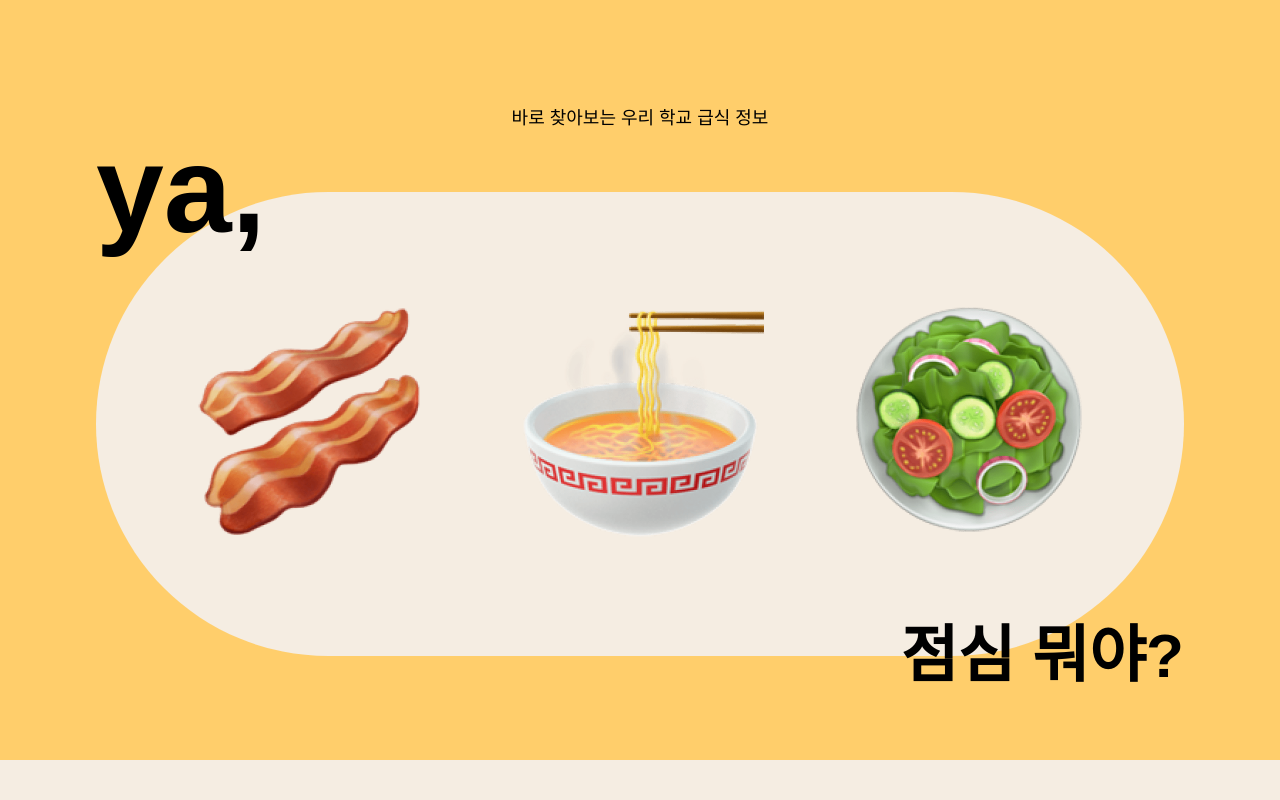
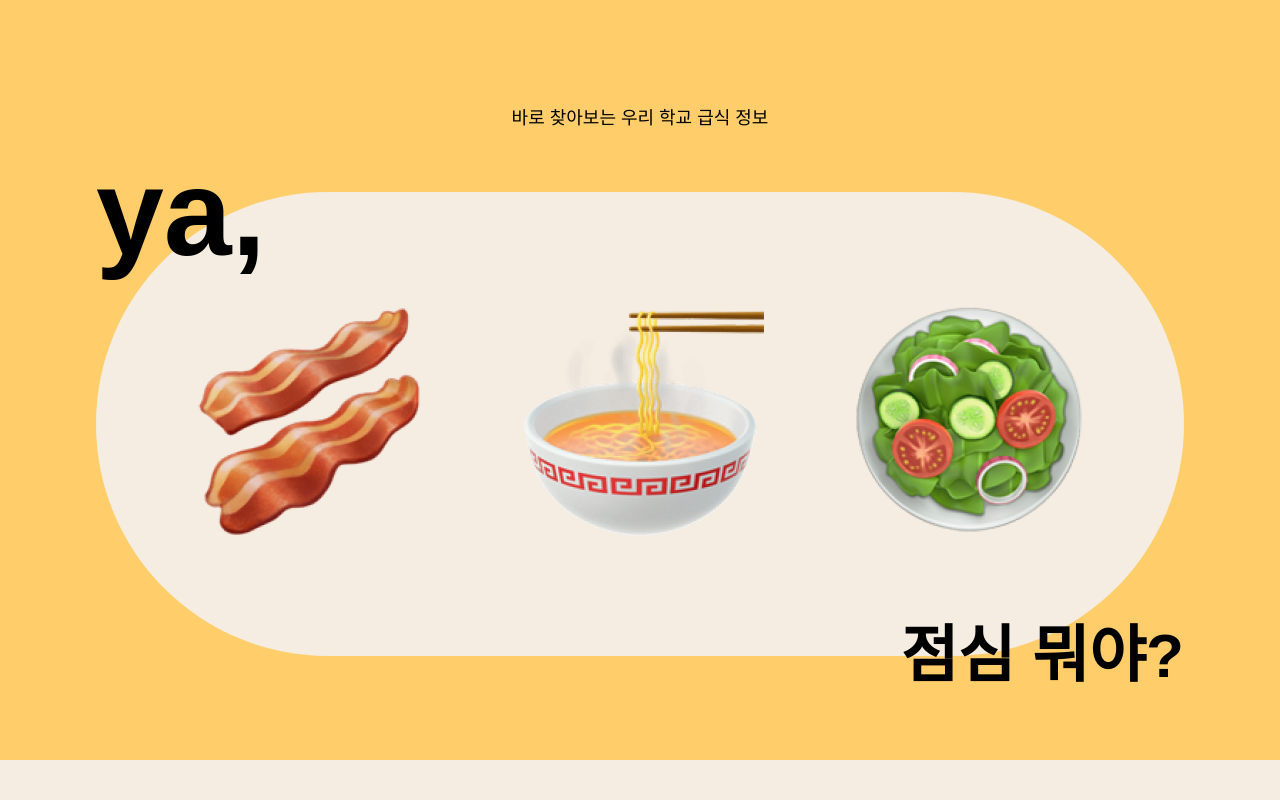
Before and after one commit to moonozz/school-meals, a React (Create React App) app: page / in a window 1280 px wide. Shown: the top 800 px of the page. Built offline with nearby package versions, Linux system fonts and the light colour scheme; a web font is replaced by a local one.

Commit message:
:lipstick: Style: Main 영역 이미지 애니메이션 수정

```diff
--- a/src/sections/Main.tsx
+++ b/src/sections/Main.tsx
@@ -4,31 +4,16 @@ import mainImg from "../data/mainImg";
 
 function Main() {
   const mainImgArr = mainImg;
-  // const IMG_URL = `${process.env.PUBLIC_URL}/assets/`;
-  // console.log(mainImgArr[0]);
-  // console.log(mainImgArr[1]);
 
   return (
     <MainSec>
       <Subtitle>바로 찾아보는 우리 학교 급식 정보</Subtitle>
       <FoodDiv>
-        {/* <ImgDiv>
-          <img
-            src={IMG_URL + `${mainImg[0][0].url}`}
-            alt={`${mainImg[0][0].name}`}
-          />
-          <img
-            className="hidden"
-            src={`${process.env.PUBLIC_URL}/assets/${mainImg[0][1].url}`}
-            alt={`${mainImg[0][1].name}`}
-          />
-          <img
-            src={`${process.env.PUBLIC_URL}/assets/${mainImg[0][2].url}`}
-            alt={`${mainImg[0][2].name}`}
-          />
-        </ImgDiv> */}
-        {/* {mainImgArr} */}
-        {/* <Animation> */}
+        <TextDiv>
+          <h2>ya,</h2>
+          <h2>점심 뭐야?</h2>
+        </TextDiv>
+        <AnimationDiv>
           {mainImgArr.map((item) => {
             return (
               <ImgDiv key={`${item[0].id}`}>
@@ -51,31 +36,7 @@ function Main() {
               </ImgDiv>
             );
           })}
-        {/* </Animation> */}
-
-        {/* <ImgDiv>
-          {mainImgArr.map((item) => {
-            return (
-              <>
-                <img
-                  src={`${process.env.PUBLIC_URL}/assets/${item[0].url}`}
-                  alt={`${item[0].name}`}
-                />
-                <img
-                  className="hidden"
-                  src={`${process.env.PUBLIC_URL}/assets/${item[1].url}`}
-                  alt={`${item[1].name}`}
-                />
-                <img
-                  src={`${process.env.PUBLIC_URL}/assets/${item[2].url}`}
-                  alt={`${item[2].name}`}
-                />
-              </>
-            );
-          })}
-        </ImgDiv> */}
-        <h2>ya,</h2>
-        <h2>점심 뭐야?</h2>
+        </AnimationDiv>
       </FoodDiv>
     </MainSec>
   );
@@ -110,28 +71,32 @@ const FoodDiv = styled.div`
   height: 48.4rem;
   background-color: ${({ theme }) => theme.color.lightMain};
   border-radius: 36.2rem;
-  h2 {
-    position: absolute;
-    top: -15%;
-    left: 0;
-    font-size: 8.4rem;
+
+  @media ${({ theme }) => theme.mobile} {
+    width: 47rem;
+    height: 66rem;
   }
-  h2:last-child {
-    top: 94%;
-    right: 0;
-    font-size: 4rem;
-    text-align: right;
+  @media ${({ theme }) => theme.desktop} {
+    width: 92vw;
+    max-width: 108.8rem;
+    height: 46.4rem;
+    border-radius: 23.2rem;
   }
-  font-weight: 800;
-  color: ${({ theme }) => theme.color.black};
+`;
 
-  div {
-    opacity: 0;
+const AnimationDiv = styled.div`
+  position: relative;
+  width: 100%;
+  height: 36rem;
   overflow: hidden;
+  margin: auto;
+
+  @media ${({ theme }) => theme.mobile} {
+    height: 48rem;
   }
-  /* div:first-child {
-    animation: img-animation 8s infinite;
-  } */
+  @media ${({ theme }) => theme.desktop} {
+    height: 24rem;
+  }
 
   div:nth-child(1) {
     animation: show 5s linear infinite 0s;
@@ -205,67 +170,61 @@ const FoodDiv = styled.div`
       opacity: 0;
     }
   }
+`;
 
-  /* @keyframes show {
-    0% {
-      margin-top: -94rem;
-      opacity: 0;
+const ImgDiv = styled.div`
+  position: absolute;
+  width: 100%;
+  height: 100%;
+  display: flex;
+  flex-direction: column;
+  align-items: center;
+  justify-content: center;
+  overflow: hidden;
+
+  img {
+    display: inline-block;
+    width: 18.8rem;
+    height: 18.8rem;
   }
 
-    5% {
-      margin-top: -75.2rem;
-      opacity: 0;
+  @media ${({ theme }) => theme.mobile} {
+    img {
+      width: 25rem;
+      height: 25rem;
     }
-    20% {
-      margin-top: -75.2rem;
-      opacity: 0;
+  }
+  @media ${({ theme }) => theme.desktop} {
+    width: calc(100% - 18rem);
+    height: 24rem;
+    padding: 0 9rem;
+    flex-direction: row;
+    justify-content: space-between;
+  }
+`;
+
+const TextDiv = styled.div`
+  position: absolute;
+  width: 100%;
+  height: 100%;
+  font-size: 8.4rem;
+  font-weight: 800;
+  color: ${({ theme }) => theme.color.black};
+  h2:first-child {
+    position: absolute;
+    top: -15%;
+    left: 0;
   }
 
-    25% {
-      margin-top: -56.4rem;
-      opacity: 0;
-    }
-    40% {
-      margin-top: -56.4rem;
-      opacity: 0;
+  h2:last-child {
+    position: absolute;
+    top: 94%;
+    right: 0;
+    font-size: 4rem;
+    text-align: right;
   }
 
-    45% {
-      margin-top: -37.6rem;
-      opacity: 0;
-    }
-    60% {
-      margin-top: -37.6rem;
-      opacity: 0;
-    }
-
-    65% {
-      margin-top: -18.8rem;
-      opacity: 0;
-    }
-    80% {
-      margin-top: -18.8rem;
-      opacity: 0;
-    }
-
-    85% {
-      margin-top: 0rem;
-      opacity: 1;
-    }
-    99% {
-      margin-top: 0rem;
-      opacity: 1;
-    }
-
-    100% {
-      margin-top: 18.8rem;
-      opacity: 0;
-    }
-  } */
-
   @media ${({ theme }) => theme.mobile} {
-    width: 47rem;
-    height: 66rem;
     h2 {
       font-size: 12.2rem;
     }
@@ -274,10 +233,6 @@ const FoodDiv = styled.div`
     }
   }
   @media ${({ theme }) => theme.desktop} {
-    width: 92vw;
-    max-width: 108.8rem;
-    height: 46.4rem;
-    border-radius: 23.2rem;
     h2 {
       top: -20%;
     }
@@ -286,47 +241,3 @@ const FoodDiv = styled.div`
     }
   }
 `;
-
-const Animation = styled.section`
-  /* div {
-    opacity: 0;
-    overflow: hidden;
-  }
-  div:first-child {
-    animation: img-animation 8s infinite;
-  } */
-`;
-
-const ImgDiv = styled.div`
-  position: absolute;
-  width: 100%;
-  height: calc(100% - 8rem);
-  /* height: 18.8rem; */
-  padding: 4rem 0rem;
-  display: flex;
-  /* display: inline-flex; */
-  flex-direction: column;
-  align-items: center;
-  justify-content: center;
-  /* justify-content: space-around; */
-  img {
-    display: inline-block;
-    width: 18.8rem;
-    height: 18.8rem;
-  }
-
-  @media ${({ theme }) => theme.mobile} {
-    /* height: 100%; */
-    img {
-      width: 25rem;
-      height: 25rem;
-    }
-  }
-  @media ${({ theme }) => theme.desktop} {
-    width: calc(100% - 18rem);
-    height: 100%;
-    padding: 0 9rem;
-    flex-direction: row;
-    justify-content: space-between;
-  }
-`;
```
Lines whose indentation alone changed are shown as unchanged.
